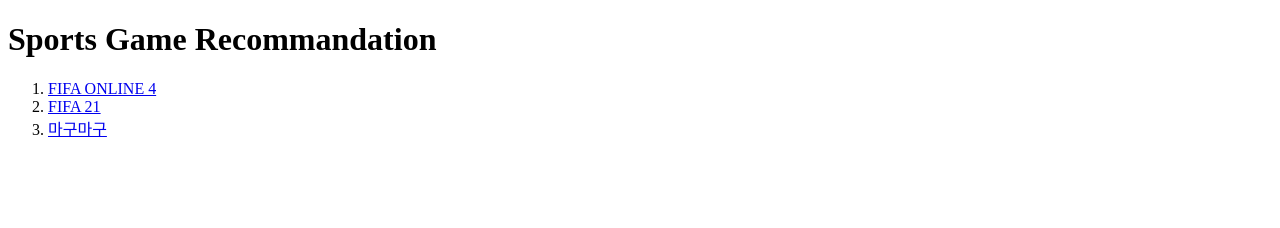
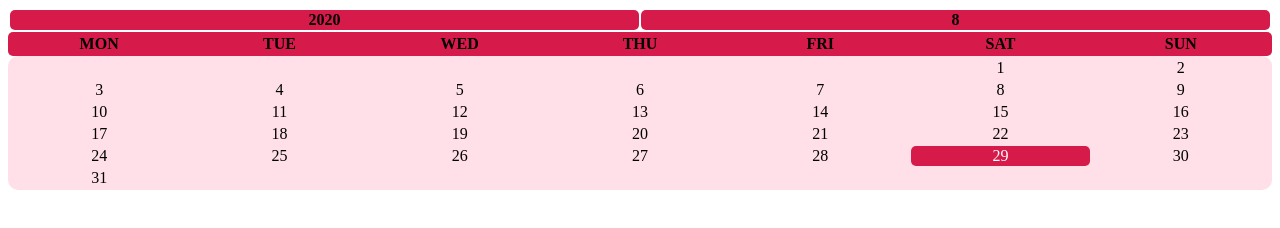
Before and after one commit to kyn02242/WEB, a plain HTML site: page Sports.html in a window 1280 px wide. Drawn offline with Linux system fonts and the light colour scheme.

Commit message:
calender add

```diff
--- a/Sports.html
+++ b/Sports.html
@@ -1,16 +1,93 @@
-<!doctype html>
+<!DOCTYPE html>
 <html>
 	<head>
-		<title>Sports Game Recommandation</title>
+		<title>calender</title>
+		<style>
+			.today{
+				color:white;
+				background-color:#d61a4a;
+			}
+			table{
+				margin:auto;
+				width:100%;
+				text-align:center;
+				border-radius:10px;
+			}
+			td{
+				width:14.285714285%;
+				border-radius:5px;
+			}
+			th{
+				background-color:#d61a4a;
+				width:14.285714285%;
+				border-radius:5px;
+			}
+		</style>
 	</head>
 	<body>
-		<h1>
-			Sports Game Recommandation
-		</h1>
-		<ol>
-			<li><a href="http://fifaonline4.nexon.com/main/index" title="피파온라인4">FIFA ONLINE 4</a></li>
-			<li><a href="https://www.ea.com/ko-kr/games/fifa/fifa-21" title="피파 21">FIFA 21</a></li>
-			<li><a href="http://ma9.netmarble.net/" title="마구마구">마구마구</a></li>
-		</ol>
+		<table>
+			<th style="width:50%">2020</th>
+			<th style="width:50%">8</th>
+		</table>
+		<table style="background-color:#d61a4a;border-radius:5px;">
+			<th>MON</th>
+			<th>TUE</th>
+			<th>WED</th>
+			<th>THU</th>
+			<th>FRI</th>
+			<th>SAT</th>
+			<th>SUN</th>
+		</table>
+		<table style="background-color:#ffe0e8;">
+			<tr>
+				<td></td>
+				<td></td>
+				<td></td>
+				<td></td>
+				<td></td>
+				<td>1</td>
+				<td>2</td>
+			</tr>
+			<tr>
+				<td>3</td>
+				<td>4</td>
+				<td>5</td>
+				<td>6</td>
+				<td>7</td>
+				<td>8</td>
+				<td>9</td>
+			</tr>
+			<tr>
+				<td>10</td>
+				<td>11</td>
+				<td>12</td>
+				<td>13</td>
+				<td>14</td>
+				<td>15</td>
+				<td>16</td>
+			</tr>
+			<tr>
+				<td>17</td>
+				<td>18</td>
+				<td>19</td>
+				<td>20</td>
+				<td>21</td>
+				<td>22</td>
+				<td>23</td>
+			</tr>
+			<tr>
+				<td>24</td>
+				<td>25</td>
+				<td>26</td>
+				<td>27</td>
+				<td>28</td>
+				<td class="today">29</td>
+				<td>30</td>
+			</tr>
+			<tr>
+				<td>31</td>
+			</tr>
+
+		</table>
 	</body>
 </html>
```
